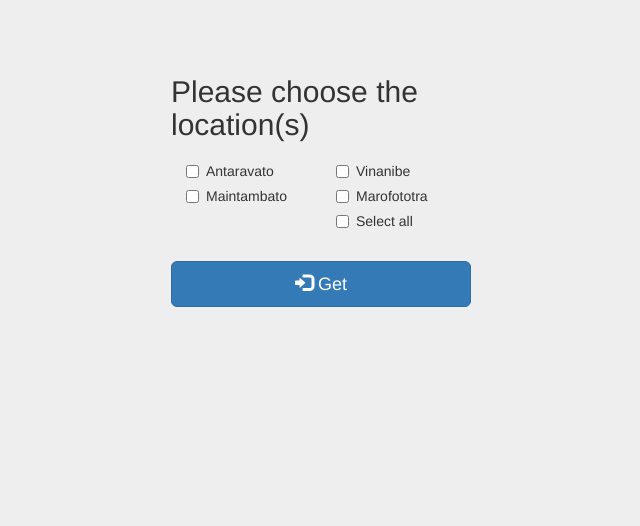
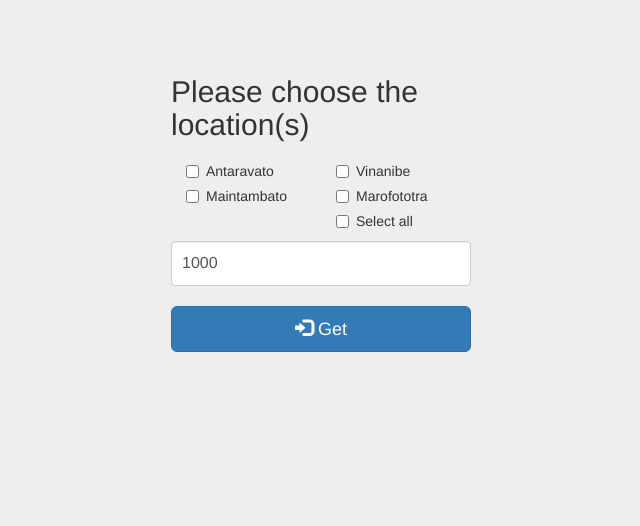
Before and after one commit to mhseptiadi/bidan-export-data, a Django app: page /bidan/ in a window 1280 px wide. Shown: the top 526 px of the page, without its empty margins (319-959 px from the left). Run offline with Django 3.2, Linux system fonts and the light colour scheme; some libraries are stand-ins or nearby versions.

Commit message:
optional limit

```diff
--- a/bidan/templates/bidan/index.html
+++ b/bidan/templates/bidan/index.html
@@ -75,7 +75,7 @@
         <!-- <label for="inputUsername" class="sr-only">Username</label> -->
         <input type="hidden" id="inputUsername" name="username" class="form-control" placeholder="username (optional) ">
         <!-- <label for="inputBatchSize" class="sr-only">Batch Size (optional) </label> -->
-        <input type="hidden" id="inputBatchSize" name="batch_size" class="form-control" placeholder="batch size (optional) ">
+        <input type="text" id="inputBatchSize" name="batch_size" class="form-control" placeholder="batch size (optional) " value="1000">
         <br/>
         <button class="btn btn-lg btn-primary btn-block" type="submit" value="Get" id="button-get">
           <span class="glyphicon glyphicon-log-in"></span>
--- a/bidan/views.py
+++ b/bidan/views.py
@@ -40,8 +40,8 @@ def index(request):
 
 def get(request):
 	username = request.POST["username"]
-	# batchSize = request.POST["batch_size"]
-	batchSize = "500"
+	batchSize = request.POST["batch_size"]
+	# batchSize = "500"
 	batchSizeString = ""
 	arguments = ""
 
@@ -72,7 +72,7 @@ def get(request):
 	return HttpResponseRedirect(reverse('bidan:result', args=(arguments,)))
 
 def get_all(request):
-	batchSize = "500"
+	batchSize = "1000"
 	apiUrl = URL + "/all-form-submissions?timestamp=0&batch-size="+batchSize
 	result = fetch(request,USERLOGIN, PASSWORDLOGIN, apiUrl, "all")
 	if result["responses"] is not None :
```
